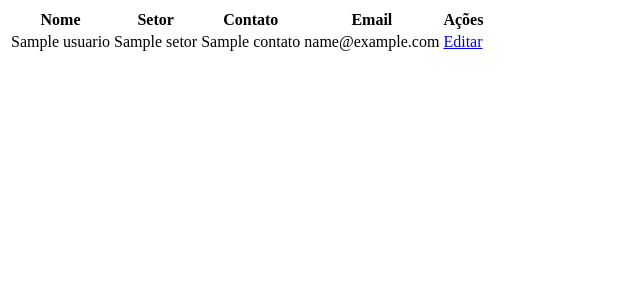
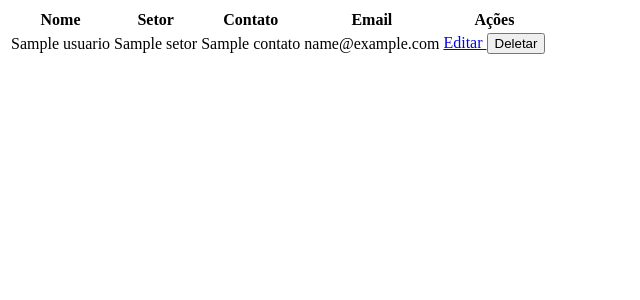
Before and after one commit to EZFelin/Sistema-Inspecoes, a Flask app: page /usuarios/listar in a window 1280 px wide. Shown: the top 300 px of the page, without its empty margins (0-640 px from the left). Run offline with Flask 3, Linux system fonts and the light colour scheme; a database or web service that is not in the repository returns one stand-in record (values such as "Sample title"); some libraries are stand-ins or nearby versions.

Commit message:
CRUD Finalizado dos usuarios

```diff
--- a/Backend/usuarios.py
+++ b/Backend/usuarios.py
@@ -91,3 +91,17 @@ def atualizar_usuario(id_usuario, nome, setor, contato, email, senha):
 
     cursor.close()
     conexao.close()
+
+def deletar_usuario(id_usuario):
+    conexao = conectar()
+    cursor = conexao.cursor()
+
+    cursor.execute("""
+        DELETE FROM usuarios
+        WHERE id_usuario = %s
+    """, (id_usuario,))
+
+    conexao.commit()
+
+    cursor.close()
+    conexao.close()
--- a/app.py
+++ b/app.py
@@ -1,5 +1,6 @@
 from flask import Flask,render_template,request,redirect
-from Backend.usuarios import atualizar_usuario, cadastrar_usuario as salvar_usuario, listar_usuarios as obter_usuarios, buscar_usuario_por_id as obter_usuario_por_id
+from Backend.usuarios import atualizar_usuario, cadastrar_usuario as salvar_usuario, listar_usuarios as obter_usuarios, buscar_usuario_por_id as obter_usuario_por_id, deletar_usuario as excluir_usuario
+import psycopg2
 
 app = Flask(__name__)
 
@@ -46,6 +47,19 @@ def editar_usuario(id_usuario):
     usuario = obter_usuario_por_id(id_usuario)
     return render_template("editar_usuario.html", usuario=usuario)
 
+@app.route("/usuarios/deletar/<int:id_usuario>", methods=["POST"])
+def deletar_usuario(id_usuario):
+    try:
+        excluir_usuario(id_usuario)
+        return redirect("/usuarios/listar")
+
+    except psycopg2.errors.ForeignKeyViolation:
+        return """
+        <script>
+            alert("Este usuário possui uma ou mais inspeções cadastradas e não pode ser excluído.");
+            window.location.href = "/usuarios/listar";
+        </script>
+        """
 
 @app.route("/equipamentos/cadastrar")
 def cadastrar_equipamento():
--- a/templates/listar_usuarios.html
+++ b/templates/listar_usuarios.html
@@ -26,6 +26,10 @@
             <a href="/usuarios/editar/{{ usuario[0] }}">
                 Editar
             </a>
+            <form action="/usuarios/deletar/{{ usuario[0] }}" method="POST" style="display:inline;">
+                <button type="submit" onclick="return confirm('Tem certeza que deseja excluir este usuário?')">
+                    Deletar</button>
+            </form>
         </td>
     </tr>
     {% endfor %}
```
